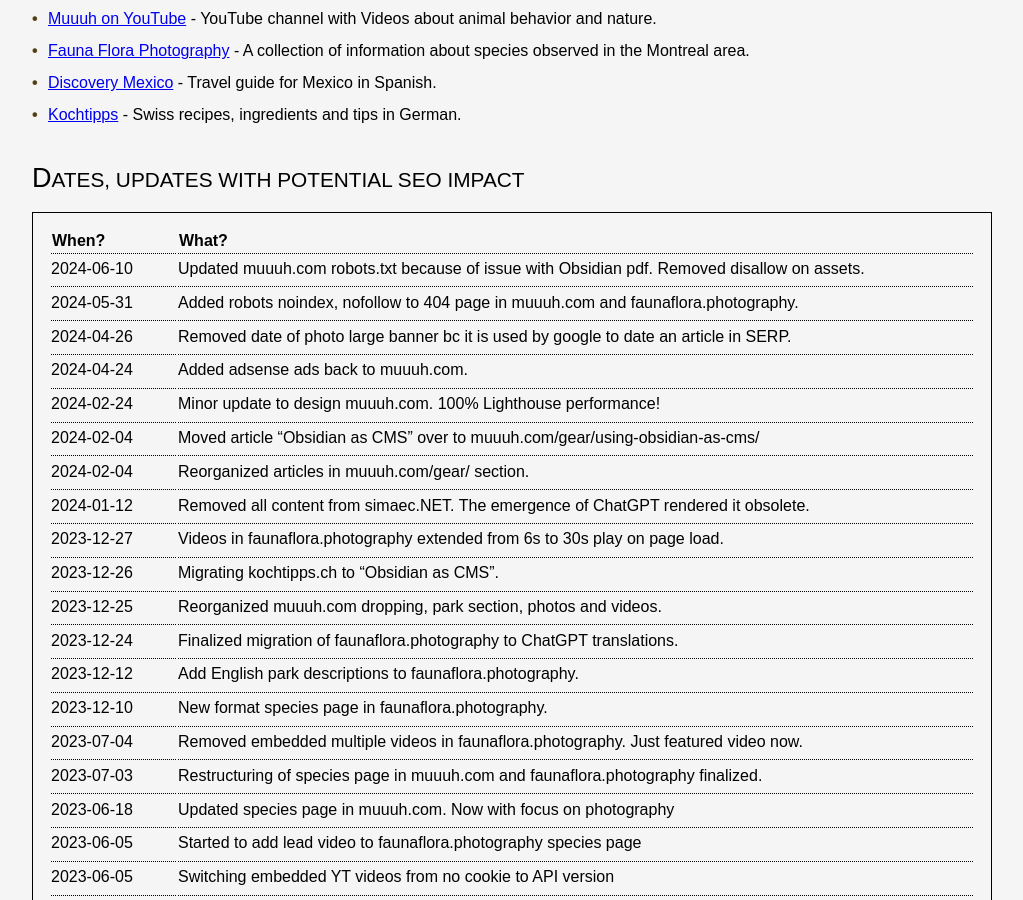
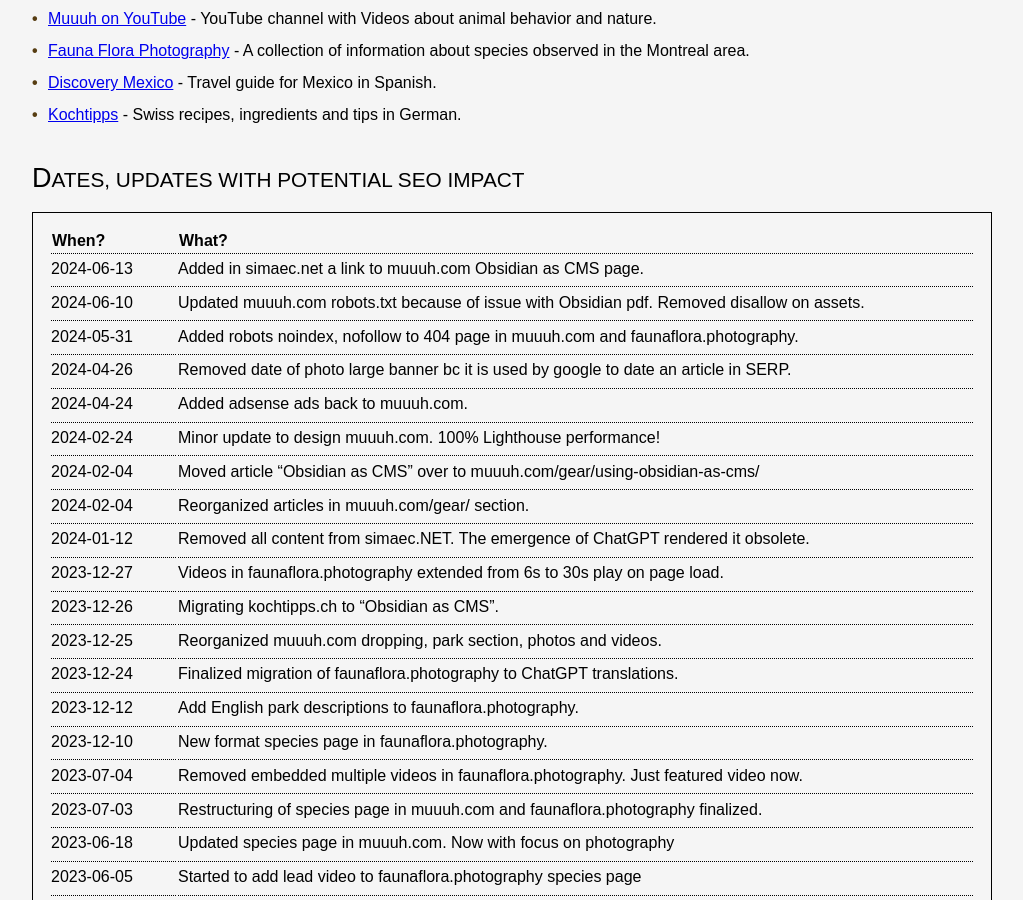
Before and after one commit to KHMuller/khmuller.github.io, a Jekyll site: the page built from index.md, in a window 1280 px wide and 900 px high, scrolled down 313 px. Shown: the whole window, without its empty margins (128-1151 px from the left). Built offline with Jekyll 4.4.1, drawn with Linux system fonts in a browser that asks for light colours.

Commit message:
Minor Changes

```diff
--- a/index.md
+++ b/index.md
@@ -19,6 +19,7 @@ Exploring the principles of evolutionary biology, self-awareness, empathy, and c
 
 |When?|What?|
 |:---|:---|
+|2024-06-13|Added in simaec.net a link to muuuh.com Obsidian as CMS page.|
 |2024-06-10|Updated muuuh.com robots.txt because of issue with Obsidian pdf. Removed disallow on assets.|
 |2024-05-31|Added robots noindex, nofollow to 404 page in muuuh.com and faunaflora.photography.|
 |2024-04-26|Removed date of photo large banner bc it is used by google to date an article in SERP.|
```
